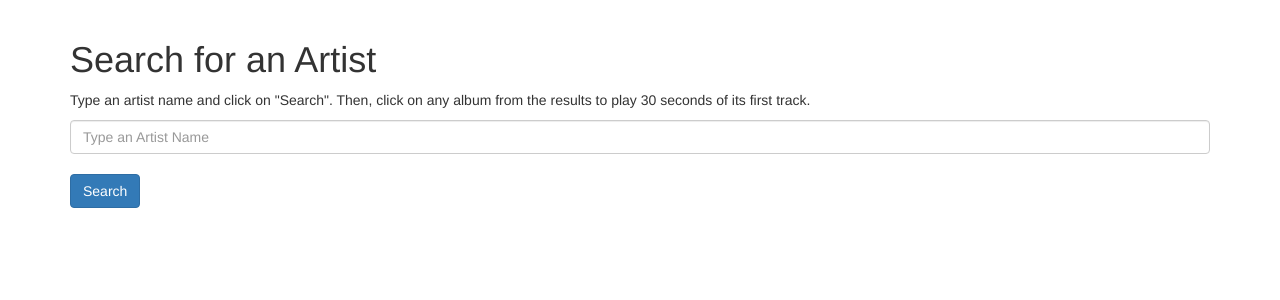
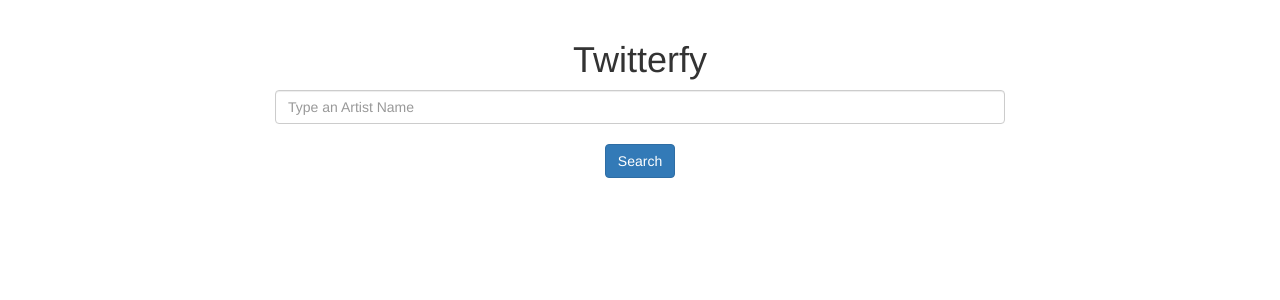
Before and after one commit to skortchmark9/spotify, a Django app: page / in a window 1280 px wide. Shown: the top 300 px of the page. Run offline with Django 3.2, Linux system fonts and the light colour scheme; some libraries are stand-ins or nearby versions.

Commit message:
Changed style

```diff
--- a/spotifyproj/templates/spotifyapp/index.html
+++ b/spotifyproj/templates/spotifyapp/index.html
@@ -27,13 +27,17 @@
     <body>
 
 	<div class="container">
-    <h1>Search for an Artist</h1>
-    <p>Type an artist name and click on "Search". Then, click on any album from the results to play 30 seconds of its first track.</p>
-    <form id="search-form">
-        <input type="text" id="query" value="" class="form-control" placeholder="Type an Artist Name"/>
-        <input type="submit" id="search" class="btn btn-primary" value="Search" />
-    </form>
-    <div id="results"></div>
+	<div class="col-md-8 col-md-offset-2">
+		<center>
+	    <h1>Twitterfy</h1>
+	    <p></p>
+	    <form id="search-form">
+	        <input type="text" id="query" value="" class="form-control" placeholder="Type an Artist Name"/>
+	        <input type="submit" id="search" class="btn btn-primary" value="Search" />
+	    </form>
+	    <div id="results"></div>
+		</center>
+	</div>
 	</div>
 
 	</body>
```
